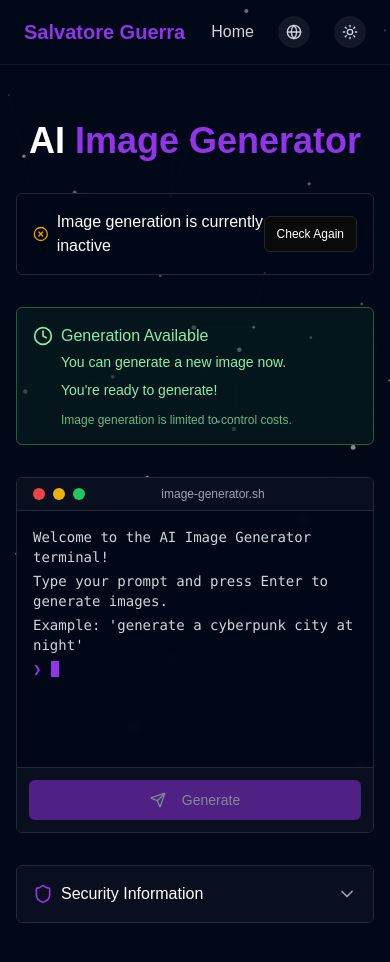
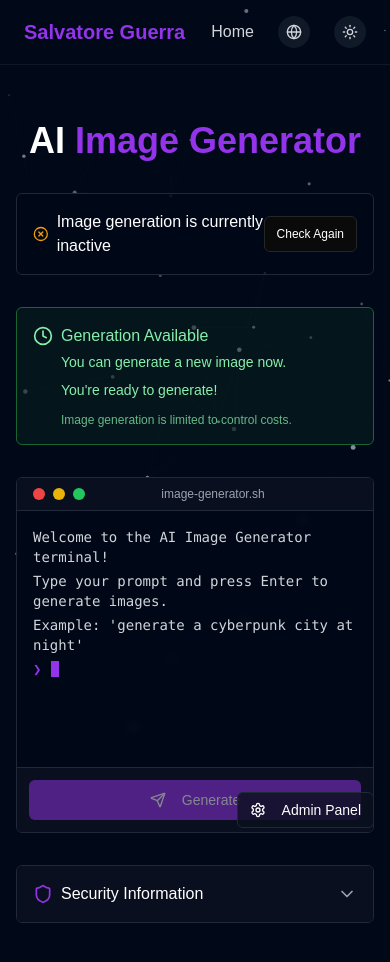
Before and after one commit to SalvatoreDevelopment/generatore-ai, a Next.js app: page / in a window 390 px wide. Shown: the top 962 px of the page. Built offline with nearby package versions, Linux system fonts and the light colour scheme; no server answers.

Commit message:
Fix admin panel

```diff
--- a/app/page.tsx
+++ b/app/page.tsx
@@ -9,12 +9,14 @@ export default function Home() {
   return (
     <LanguageProvider>
       <ThemeProvider>
-        <main className="min-h-screen bg-gray-50 dark:bg-[#010817] text-gray-900 dark:text-white flex flex-col">
+        <main className="min-h-screen bg-gray-50 dark:bg-[#010817] text-gray-900 dark:text-white flex flex-col relative">
           <ParticlesBackground />
-          <Navbar />
-          <div className="flex-1 p-4 md:p-8 relative z-10">
-            <div className="max-w-4xl mx-auto">
-              <ImageGenerator />
+          <div className="relative z-10 flex flex-col min-h-screen">
+            <Navbar />
+            <div className="flex-1 p-4 md:p-8">
+              <div className="max-w-4xl mx-auto">
+                <ImageGenerator />
+              </div>
             </div>
           </div>
           <AdminPanel />
--- a/components/admin-panel.tsx
+++ b/components/admin-panel.tsx
@@ -129,7 +129,7 @@ export default function AdminPanel() {
         variant="outline"
         size="sm"
         onClick={() => setIsOpen(true)}
-        className="fixed bottom-4 right-4 bg-white/80 dark:bg-[#0a0f1f]/80 border-gray-300 dark:border-gray-800"
+        className="fixed bottom-4 right-4 bg-white/80 dark:bg-[#0a0f1f]/80 border-gray-300 dark:border-gray-800 z-50"
       >
         <Settings className="h-4 w-4 mr-2" />
         {t("adminPanel")}
@@ -138,7 +138,7 @@ export default function AdminPanel() {
   }
 
   return (
-    <div className="fixed bottom-4 right-4 p-4 bg-white dark:bg-[#0a0f1f] border border-gray-300 dark:border-gray-800 rounded-md shadow-lg w-80">
+    <div className="fixed bottom-4 right-4 p-4 bg-white dark:bg-[#0a0f1f] border border-gray-300 dark:border-gray-800 rounded-md shadow-lg w-80 z-50">
       <div className="flex justify-between items-center mb-4">
         <h3 className="font-medium text-gray-900 dark:text-white">{t("adminPanel")}</h3>
         <Button variant="ghost" size="sm" onClick={() => setIsOpen(false)}>
--- a/components/particles-background.tsx
+++ b/components/particles-background.tsx
@@ -201,6 +201,7 @@ export default function ParticlesBackground() {
       ref={canvasRef}
       className="fixed top-0 left-0 w-full h-full pointer-events-none z-0"
       style={{ opacity: 0.8 }}
+      aria-hidden="true"
     />
   )
 }
--- a/next.config.mjs
+++ b/next.config.mjs
@@ -13,7 +13,6 @@ try {
 
 /** @type {import('next').NextConfig} */
 const nextConfig = {
-  output: 'standalone',
   eslint: {
     ignoreDuringBuilds: true,
   },
--- a/package.json
+++ b/package.json
@@ -6,8 +6,7 @@
     "dev": "next dev",
     "build": "next build",
     "start": "next start",
-    "lint": "next lint",
-    "output": "export"
+    "lint": "next lint"
   },
   "dependencies": {
     "@hookform/resolvers": "^3.9.1",
```
